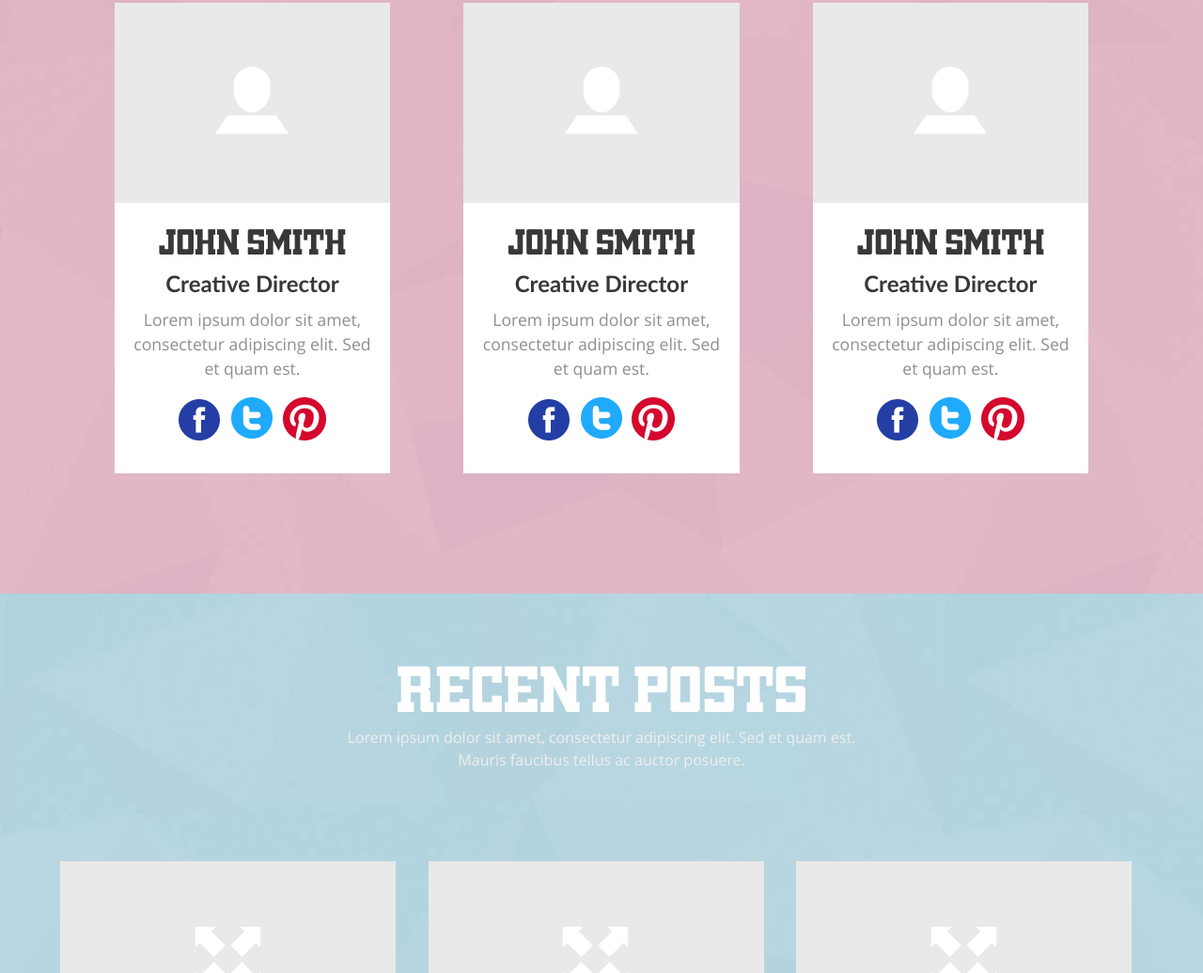
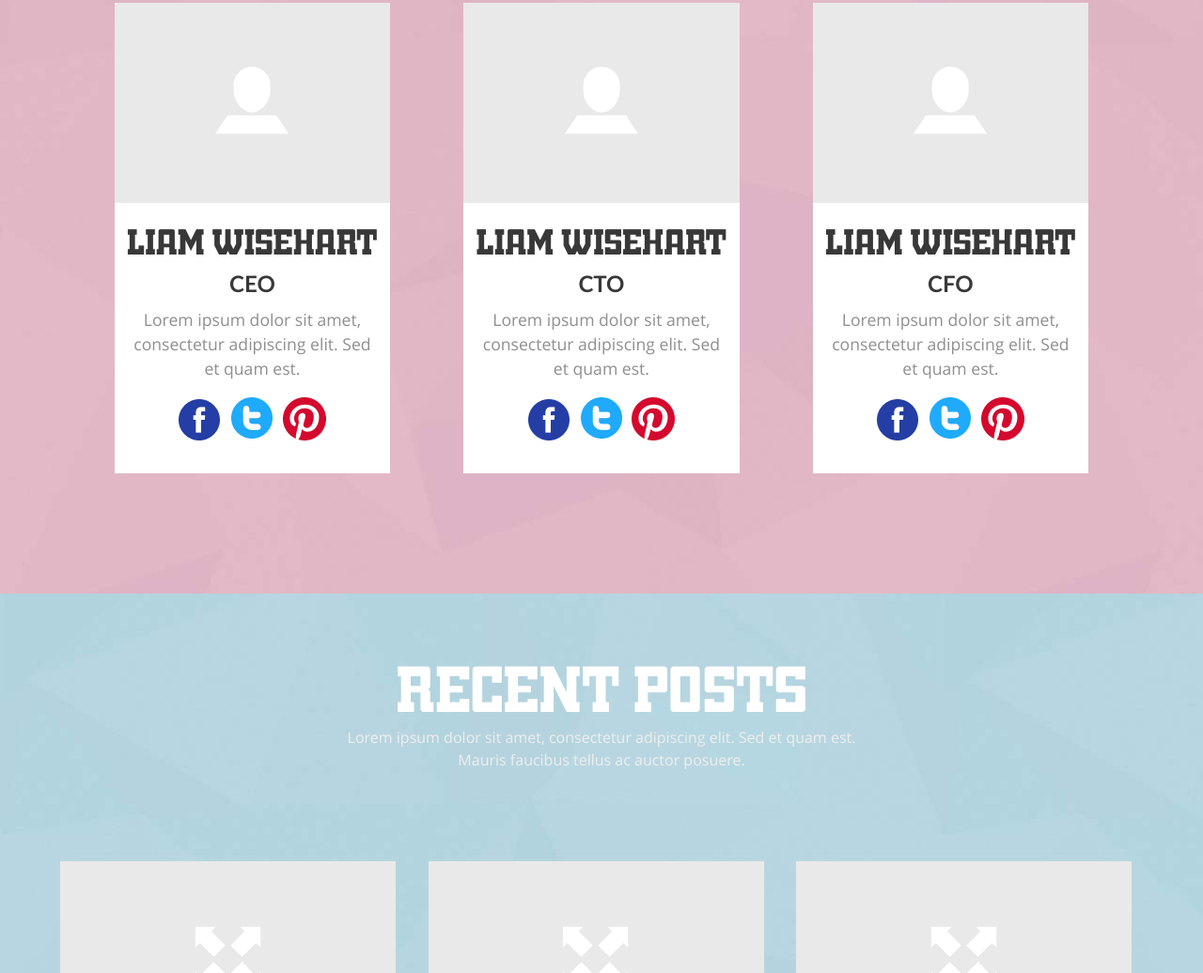
Before and after one commit to lwisehart/webslight, a plain HTML site: page index.html in a window 1280 px wide. Shown: the part 3443-4479 px from the top of the page at 94% size. Drawn offline with nearby package versions, Linux system fonts and the light colour scheme.

Commit message:
Changed Job names:

```diff
--- a/index.html
+++ b/index.html
@@ -338,8 +338,8 @@ License URL: http://creativecommons.org/licenses/by/3.0/
 					<div class="team-members">
 						<div class="team-member">
 							<span><a href="#"> </a></span>
-							<h4><a href="#">John Smith</a></h4>
-						   <label>Creative Director</label>
+							<h4><a href="#">Liam Wisehart</a></h4>
+						   <label>CEO</label>
 							<p>Lorem ipsum dolor sit amet, consectetur adipiscing elit. Sed et quam est.</p>
 							<ul>
 								<li>
@@ -352,8 +352,8 @@ License URL: http://creativecommons.org/licenses/by/3.0/
 						</div>
 						<div class="team-member">
 							<span><a href="#"> </a></span>
-							<h4><a href="#">John Smith</a></h4>
-						   <label>Creative Director</label>
+							<h4><a href="#">Liam Wisehart</a></h4>
+						   <label>CTO</label>
 							<p>Lorem ipsum dolor sit amet, consectetur adipiscing elit. Sed et quam est.</p>
 							<ul>
 								<li>
@@ -366,8 +366,8 @@ License URL: http://creativecommons.org/licenses/by/3.0/
 						</div>
 						<div class="team-member">
 							<span><a href="#"> </a></span>
-							<h4><a href="#">John Smith</a></h4>
-						   <label>Creative Director</label>
+							<h4><a href="#">Liam Wisehart</a></h4>
+						   <label>CFO</label>
 							<p>Lorem ipsum dolor sit amet, consectetur adipiscing elit. Sed et quam est.</p>
 							<ul>
 								<li>
```
